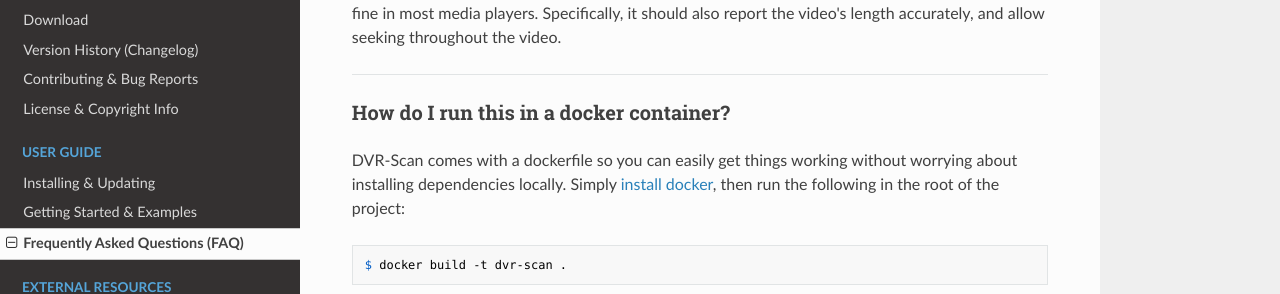
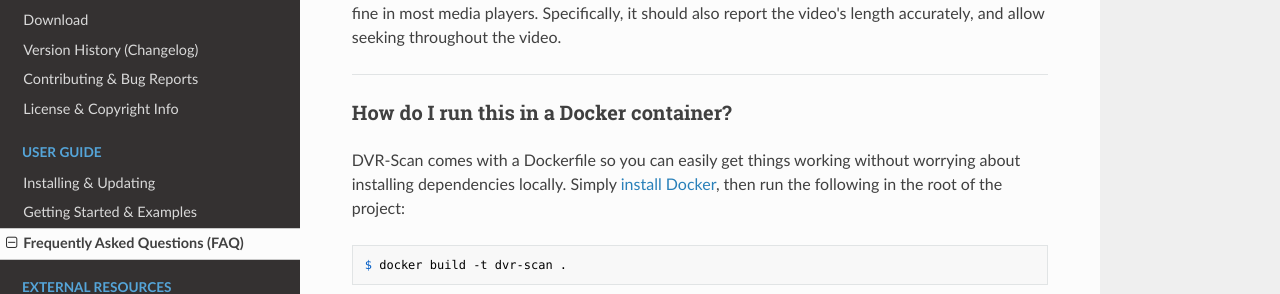
Before and after one commit to Breakthrough/DVR-Scan, an MkDocs documentation site: the page built from docs/guide/faq.md, in a window 1280 px wide and 900 px high, scrolled down 1002 px. Shown: the part 161-455 px from the top of the window. Built offline with MkDocs 1.6.1, drawn with Linux system fonts in a browser that asks for light colours; nearby versions of some CDN libraries; old or Windows-style settings are respelled for this version of MkDocs.

Commit message:
Finalize v1.2 branch for merge before release.

````diff
--- a/docs/guide/faq.md
+++ b/docs/guide/faq.md
@@ -41,9 +41,9 @@
 ----------------------------------------------------------
 
 
-### How do I run this in a docker container?
+### How do I run this in a Docker container?
 
-DVR-Scan comes with a dockerfile so you can easily get things working without worrying about installing dependencies locally. Simply [install docker](https://docs.docker.com/get-docker/), then run the following in the root of the project:
+DVR-Scan comes with a Dockerfile so you can easily get things working without worrying about installing dependencies locally. Simply [install Docker](https://docs.docker.com/get-docker/), then run the following in the root of the project:
 
 ```
 $ docker build -t dvr-scan .
````
Also changed, not shown: README.md (+2 -2 lines), docs/copyright.md (+1 -1 lines), docs/download.md (+1 -1 lines), 1 other file.
